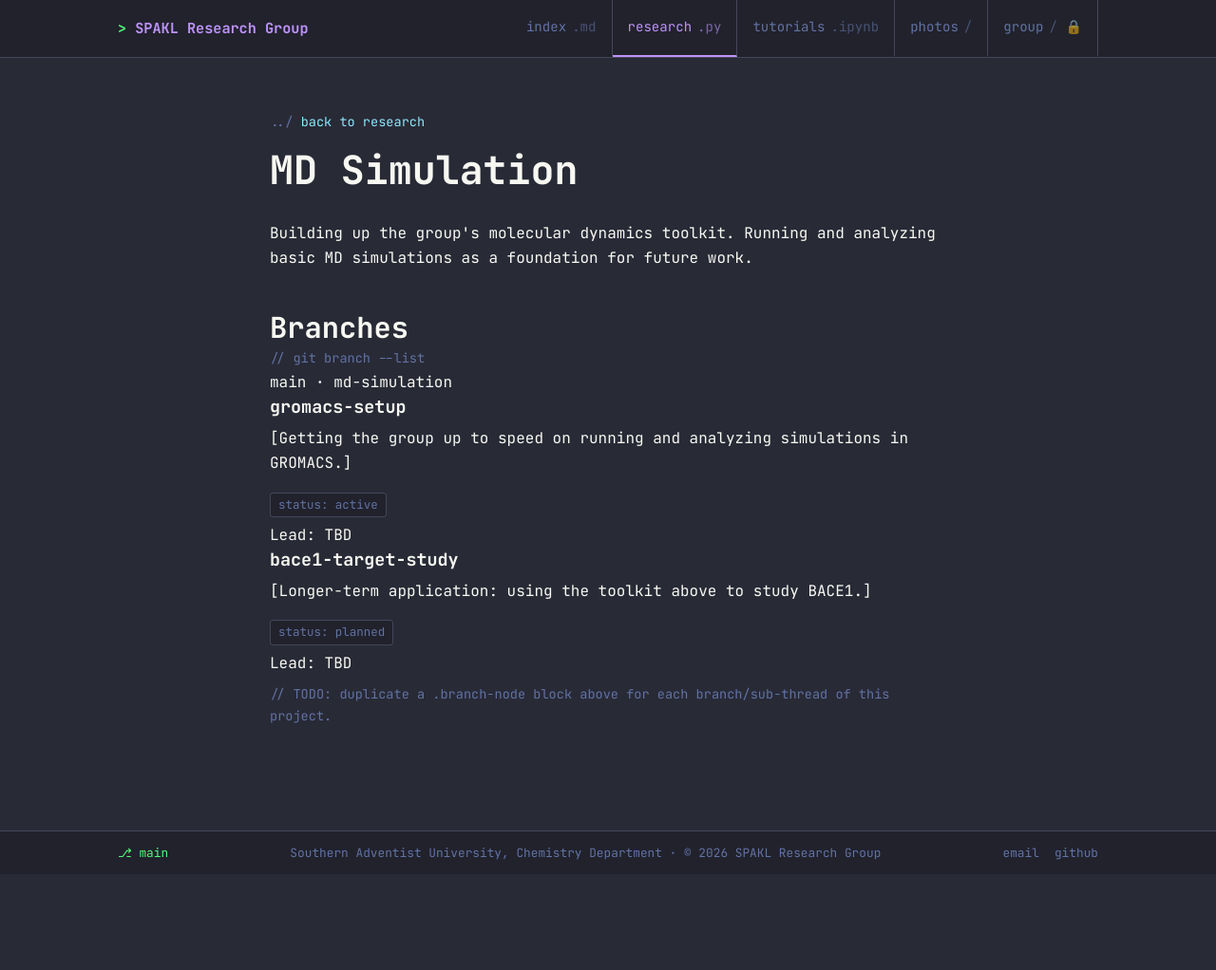
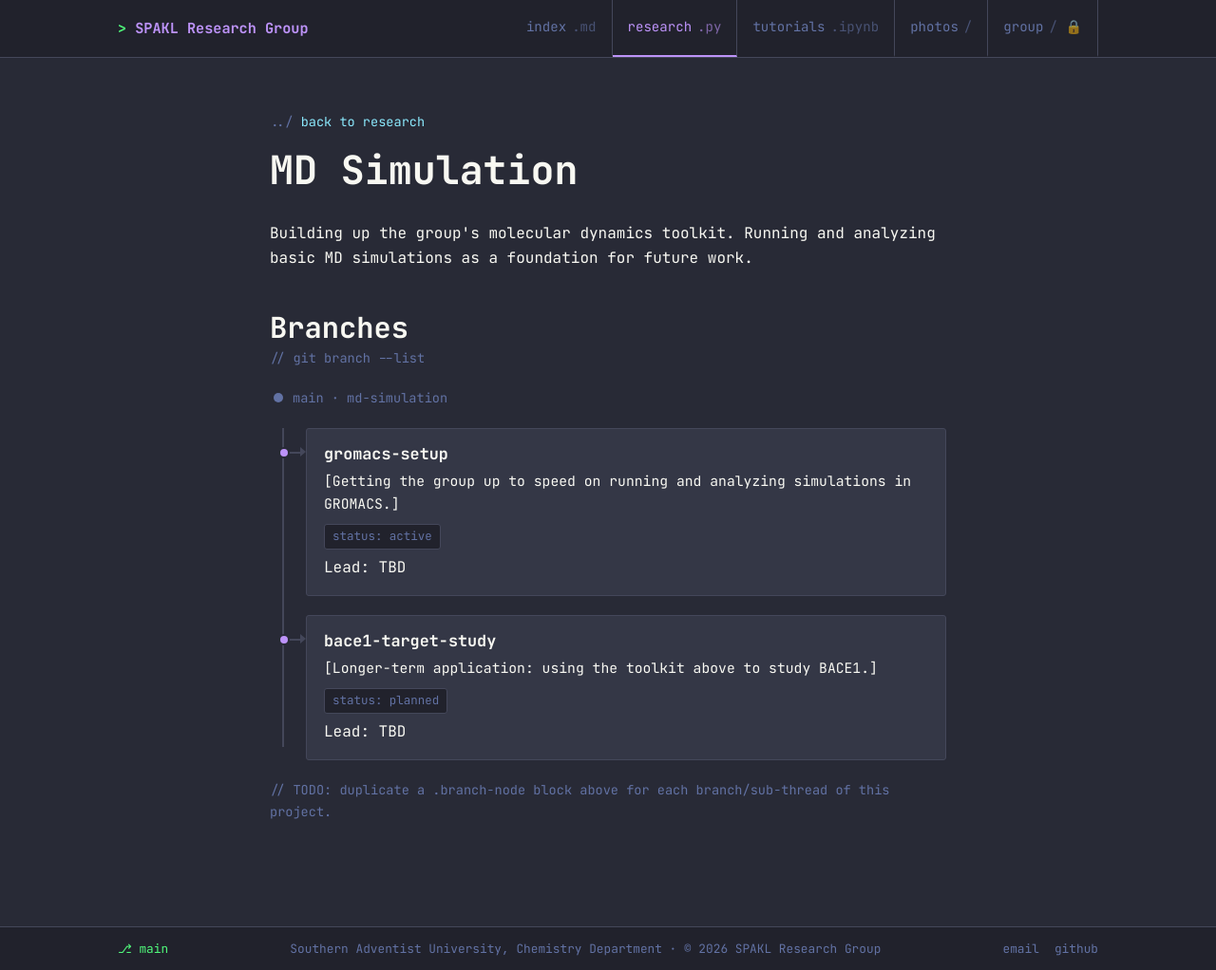
Before and after one commit to spakl/research-site, a Jekyll site: the page built from research/md-simulation.html, in a window 1280 px wide and 1022 px high. Shown: the whole window at 95% size. Built offline with Jekyll 4.4.1, drawn with Linux system fonts in a browser that asks for light colours.

Commit message:
Re-add branch tree styling

```diff
--- a/assets/css/style.css
+++ b/assets/css/style.css
@@ -570,3 +570,63 @@ p  { margin: 0 0 1em; color: var(--fg); }
 .branch-name::before { content: "⎇ "; opacity: 0.7; }
 .branch-desc { color: var(--fg); margin: 0 0 6px; font-size: 0.95rem; }
 .branch-status { font-size: 0.8rem; color: var(--muted); }
+
+/* ==========================================================================
+   Branch tree — each branch as its own card, connected to a trunk line
+   ========================================================================== */
+.trunk-root {
+  display: flex;
+  align-items: center;
+  gap: 10px;
+  margin: 18px 0 0 4px;
+  color: var(--muted);
+  font-size: 0.85rem;
+}
+.trunk-root .dot {
+  width: 10px; height: 10px; border-radius: 50%;
+  background: var(--muted); flex-shrink: 0;
+}
+
+.branch-tree {
+  position: relative;
+  padding-left: 34px;
+  margin: 0 0 0 4px;
+}
+.branch-tree::before {
+  content: "";
+  position: absolute;
+  left: 9px; top: 0; bottom: 14px; width: 2px;
+  background: var(--line);
+}
+
+.branch-node {
+  position: relative;
+  background: var(--surface);
+  border: 1px solid var(--line);
+  border-radius: var(--radius);
+  padding: 16px 18px;
+  margin: 20px 0;
+}
+.branch-node::before {
+  content: "";
+  position: absolute;
+  left: -25px; top: 24px; width: 19px; height: 2px;
+  background: var(--line);
+}
+.branch-node::after {
+  content: "";
+  position: absolute;
+  left: -7px; top: 19px; width: 0; height: 0;
+  border-top: 5px solid transparent;
+  border-bottom: 5px solid transparent;
+  border-left: 6px solid var(--line);
+}
+.branch-dot {
+  position: absolute;
+  left: -30px; top: 19px; width: 12px; height: 12px; border-radius: 50%;
+  background: var(--accent); border: 2px solid var(--bg);
+}
+.branch-title {
+  margin: 0 0 6px; color: var(--fg); font-size: 1.05rem;
+}
+.branch-node p { margin: 0 0 8px; font-size: 0.92rem; }
```
